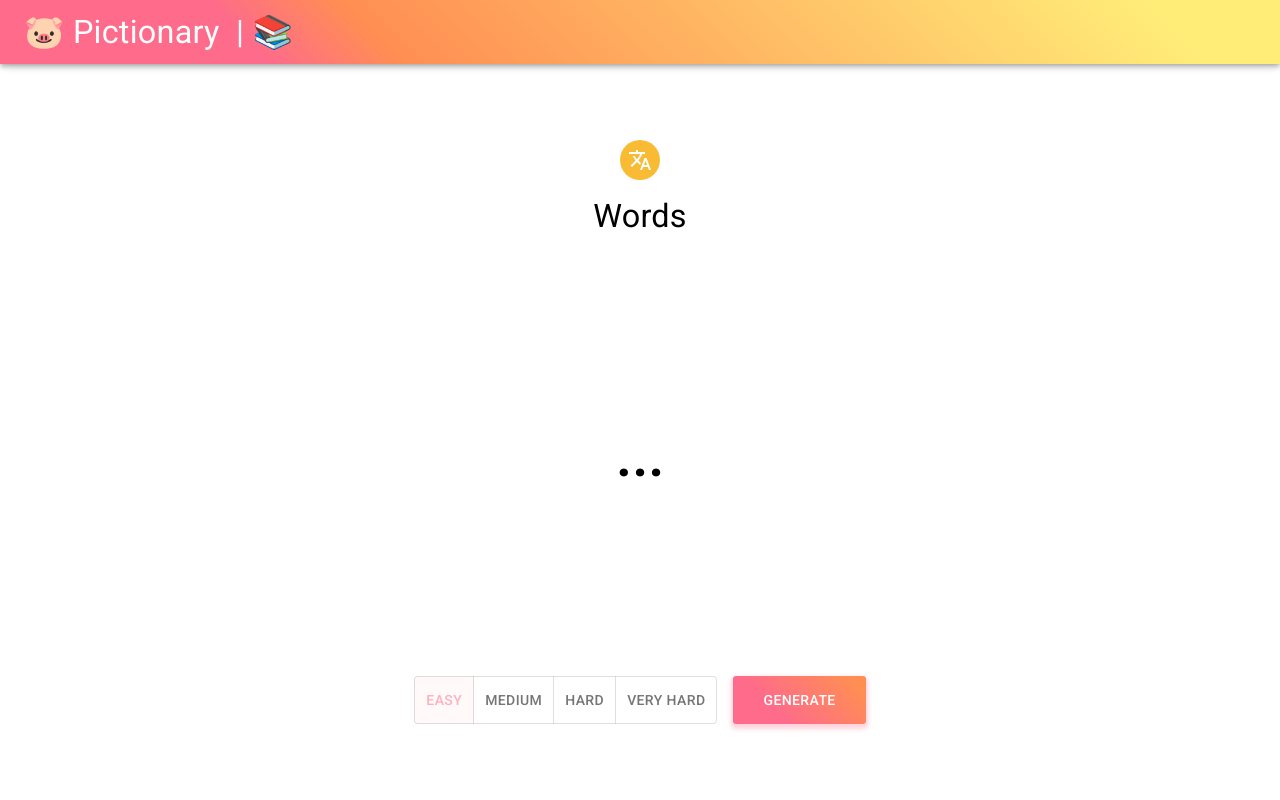
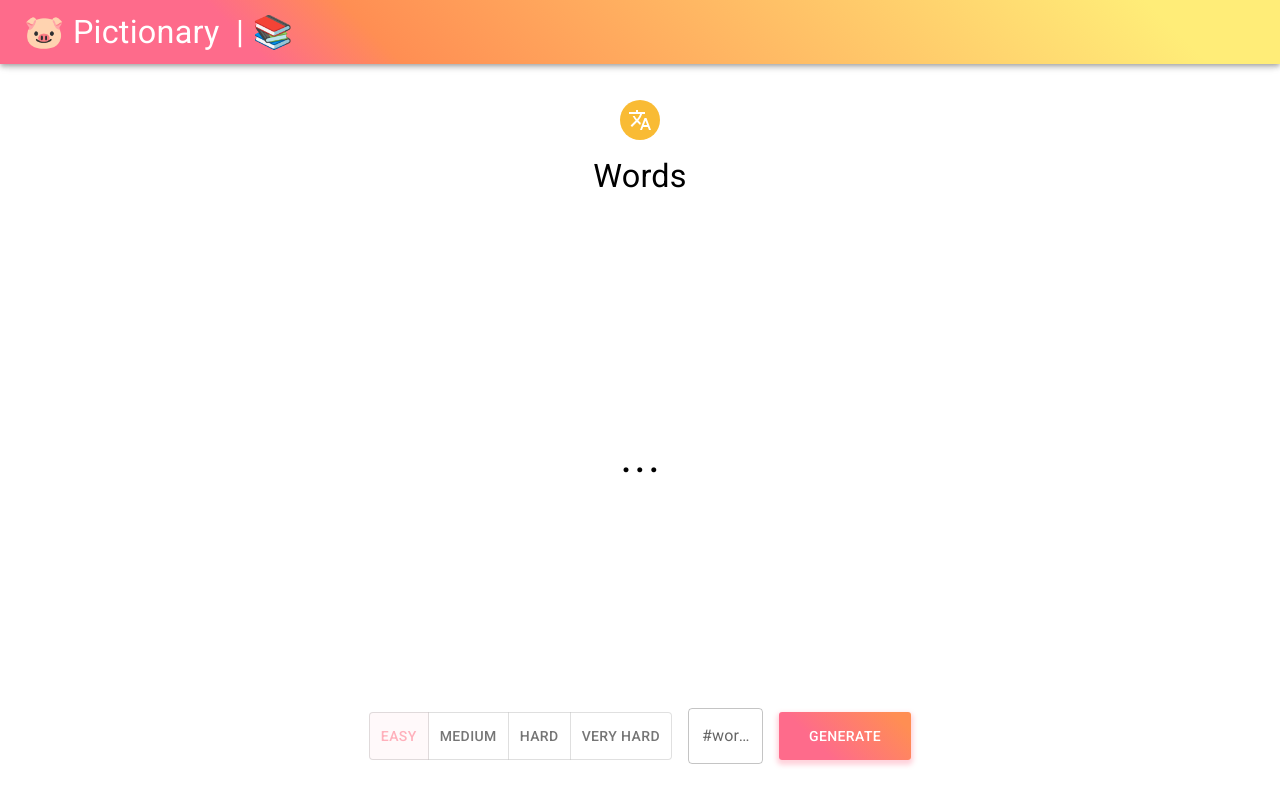
Before and after one commit to andHW/pig-pic, a React (Vite) app: page /pig-pic/words in a window 1280 px wide. Built offline with nearby package versions, Linux system fonts and the light colour scheme.

Commit message:
Refactor Words component to generate multiple words

```diff
--- a/src/pages/Words.tsx
+++ b/src/pages/Words.tsx
@@ -1,11 +1,56 @@
 import { useCallback, useMemo, useState } from "react";
 
 import styled from "@emotion/styled";
-import { Avatar, Box, Button, Stack, ToggleButton, ToggleButtonGroup, Typography, useMediaQuery, useTheme } from "@mui/material";
+import { Avatar, Box, Button, Stack, TextField, ToggleButton, ToggleButtonGroup, Typography, useMediaQuery, useTheme } from "@mui/material";
 import TranslateIcon from '@mui/icons-material/Translate';
 
 import { useWordsContext } from "../useWordsContext";
 import { Difficulty } from "../Difficulty";
+
+const MAX_WORDS = 20;
+const MIN_WORDS = 1;
+const SMALL_SCREEN_HEIGHT = '32vh';
+const LARGE_SCREEN_HEIGHT = '64vh';
+const WIDTH = '85%';
+const SMALL_SCREEN_VARIANT = 'h5';
+const LARGE_SCREEN_VARIANT = 'h2';
+const SMALL_SCREEN_DIRECTION = 'column';
+const LARGE_SCREEN_DIRECTION = 'row';
+
+const WordsTypography =
+  ({ isSmallScreen, words }: { isSmallScreen: boolean, words: string }) => (
+    <Typography
+      variant={isSmallScreen ? SMALL_SCREEN_VARIANT : LARGE_SCREEN_VARIANT}
+      sx={{ textAlign: 'center' }}
+    >
+      { words ? words : '...'}
+    </Typography>
+  );
+
+const WordTextField =
+  ({ isSmallScreen, numWords, setNumWords, numWordsInt }:
+    { isSmallScreen: boolean,
+      numWords: string,
+      setNumWords: (value: string) => void,
+      numWordsInt: number }) => {
+    const isError = numWordsInt < MIN_WORDS || numWordsInt > MAX_WORDS;
+    const handleChange = useCallback((e: { target: { value: string; }; }) =>
+      setNumWords(e.target.value.replace(/\D/g, '')), [setNumWords]);
+
+    return (
+      <TextField
+        label="#words"
+        size="medium"
+        fullWidth={isSmallScreen}
+        type="number"
+        value={numWords}
+        onChange={handleChange}
+        inputProps={{ min: MIN_WORDS, max: MAX_WORDS }}
+        error={isError}
+        helperText={isError ? `${MIN_WORDS}-${MAX_WORDS}, please.` : ""}
+      />
+    );
+  };
 
 const StyledBox = styled(Box)({
   display: "flex",
@@ -43,15 +88,26 @@ function Words() {
   const isSmallScreen = useMediaQuery(theme.breakpoints.down('sm'));
 
   const wordsContext = useWordsContext();
-  const [word, setWord] = useState<string>('');
+  const [words, setWords] = useState<string>('');
   const [difficulty, setDifficulty] = useState<Difficulty>(Difficulty.Easy);
+  const [numWords, setNumWords] = useState<string>('');
+  const numWordsInt = parseInt(numWords);
 
   const generateWord = useCallback(() => {
     const words = wordsContext[difficulty];
     const randomIndex = Math.floor(Math.random() * words.length);
     const word = words[randomIndex];
-    setWord(word);
+    return word;
   }, [difficulty, wordsContext]);
+
+  const generateWords = useCallback(() => {
+    const words = [];
+    for (let i = 0; i < numWordsInt; i++) {
+      const word = generateWord();
+      words.push(word);
+    }
+    setWords(words.join(', '));
+  }, [numWordsInt, generateWord, setWords]);
 
   return (
     <StyledBox>
@@ -61,15 +117,14 @@ function Words() {
         </Avatar>
         <Typography variant="h4">Words</Typography>
       </Stack>
-      <Box sx={{height: '55vh', width: '100%' ,display: 'flex', justifyContent: 'center', alignItems: 'center'}}>
-        <Typography variant="h2" sx={{ textAlign: 'center', fontWeight: 500 }}>
-          { word ? word : '...'}
-        </Typography>
+      <Box sx={{height: isSmallScreen ? SMALL_SCREEN_HEIGHT : LARGE_SCREEN_HEIGHT, width: WIDTH ,display: 'flex', justifyContent: 'center', alignItems: 'center'}}>
+        <WordsTypography isSmallScreen={isSmallScreen} words={words} />
       </Box>
-      <Stack spacing={2} direction={isSmallScreen ? "column" : "row"}>
+      <Stack spacing={2} direction={isSmallScreen ? SMALL_SCREEN_DIRECTION : LARGE_SCREEN_DIRECTION} alignItems={'center'}>
         <DifficultyToggle difficulty={difficulty} setDifficulty={setDifficulty} />
-        <Button onClick={generateWord} fullWidth={isSmallScreen}>
-        Generate
+        <WordTextField isSmallScreen={isSmallScreen} numWords={numWords} setNumWords={setNumWords} numWordsInt={numWordsInt} />
+        <Button onClick={generateWords} fullWidth={isSmallScreen}>
+          Generate
         </Button>
       </Stack>
     </StyledBox>
```
